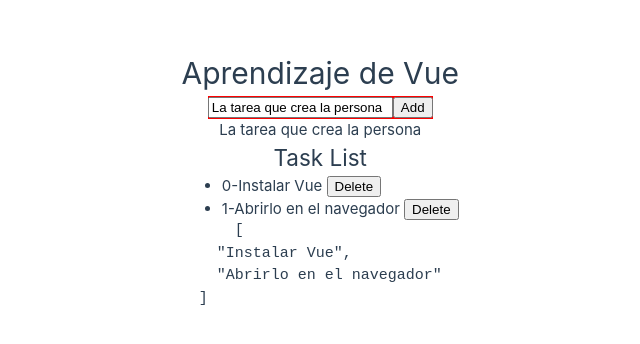
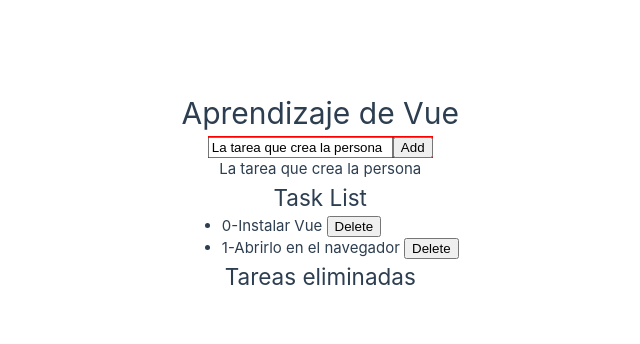
Before and after one commit to jpgarbanzo/vue-example, a Vue app in the folder to-do-list/: page / in a window 1280 px wide. Shown: the part 208-552 px from the top of the page, without its empty margins (101-741 px from the left). Built offline with nearby package versions, Linux system fonts and the light colour scheme.

Commit message:
Adding list of deleted elements

```diff
--- a/to-do-list/src/components/ToDoList.vue
+++ b/to-do-list/src/components/ToDoList.vue
@@ -15,9 +15,16 @@
       <button v-on:click="eliminarElemento(index)">Delete</button>
     </li>
   </ul>
-  <pre>
+
+  <h2>Tareas eliminadas</h2>
+  <ul>
+    <li v-for="(tarea, index) in tareasEliminadas" v-bind:key="index">{{ index }}-{{ tarea }}</li>
+  </ul>
+
+  <!-- <pre>
     {{ listaDeTareas }}
   </pre>
+  <pre> {{ tareasEliminadas }}</pre> -->
 </template>
 
 <script>
@@ -38,6 +45,8 @@
 
     eliminarElemento(index) {
       //   alert('Eliminar elemento en la posición #' + index)
+      this.tareasEliminadas.push(this.listaDeTareas[index])
+
       this.listaDeTareas.splice(index, 1)
     },
   },
```
